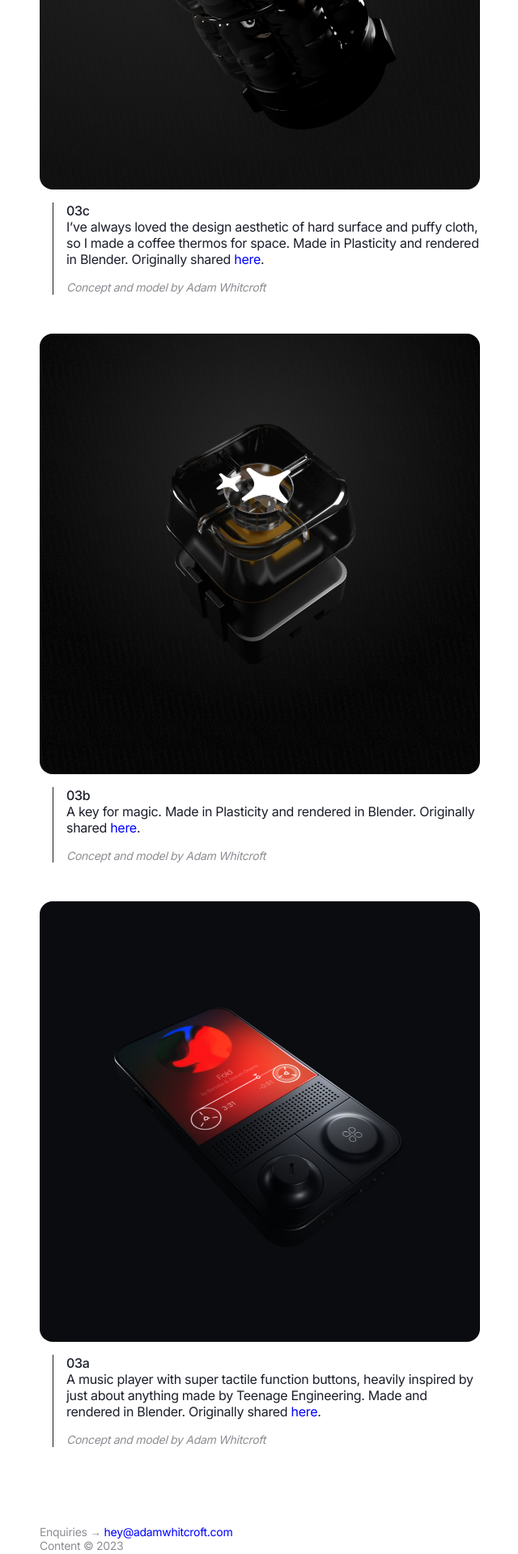
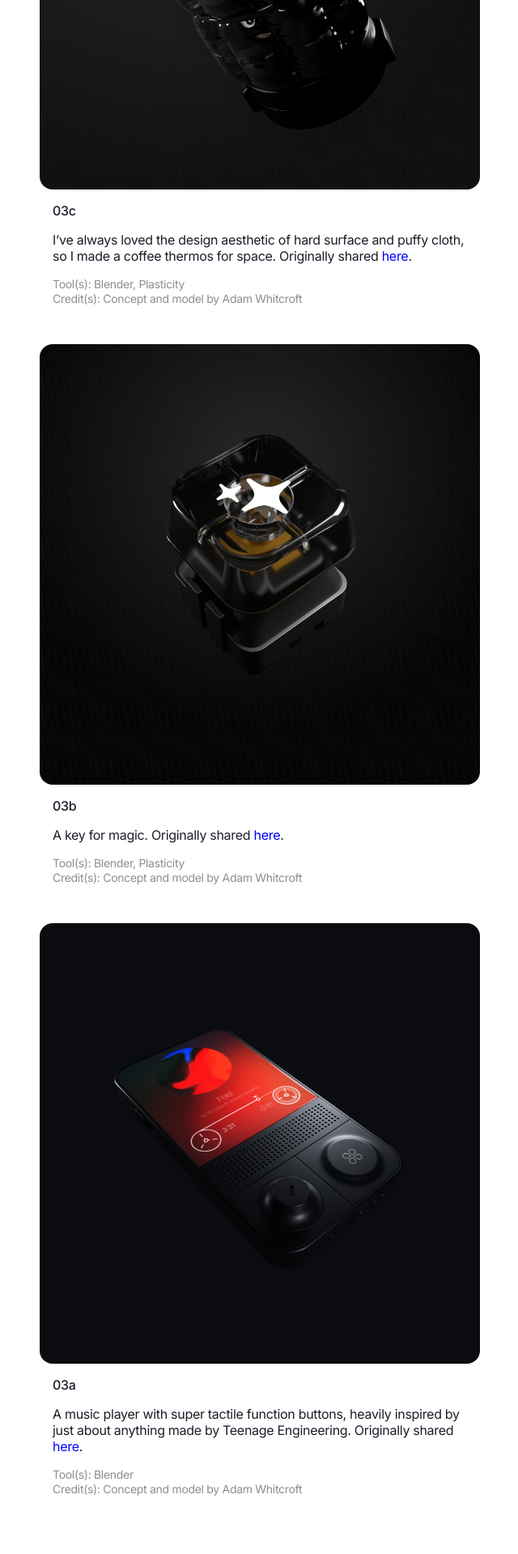
Before and after one commit to AdamWhitcroft/adamwhitcroft.github.io, a Jekyll site: the page built from index.md, in a window 1280 px wide. Shown: the part 1203-3122 px from the top of the page at 81% size, without its empty margins (319-959 px from the left). Built offline with Jekyll 4.4.1, drawn with Linux system fonts in a browser that asks for light colours.

Commit message:
tweaked feed

```diff
--- a/_data/feed.yml
+++ b/_data/feed.yml
@@ -1,11 +1,22 @@
 - title: 03c
-  description: I've always loved the design aesthetic of hard surface and puffy cloth, so I made a coffee thermos for space. Made in Plasticity and rendered in Blender. Originally shared [here](https://twitter.com/AdamWhitcroft/status/1664303940270424065?s=20).
+  description: I've always loved the design aesthetic of hard surface and puffy cloth, so I made a coffee thermos for space. Originally shared [here](https://twitter.com/AdamWhitcroft/status/1664303940270424065?s=20).
+  tools:
+  - Blender
+  - Plasticity
+  credit: Concept and model by Adam Whitcroft
   imgPath: thermos.jpg
 
 - title: 03b
-  description: A key for magic. Made in Plasticity and rendered in Blender. Originally shared [here](https://twitter.com/AdamWhitcroft/status/1662126601201680384?s=20).
+  description: A key for magic. Originally shared [here](https://twitter.com/AdamWhitcroft/status/1662126601201680384?s=20).
+  tools:
+  - Blender
+  - Plasticity
+  credit: Concept and model by Adam Whitcroft
   imgPath: magickey.jpg
 
 - title: 03a
-  description: A music player with super tactile function buttons, heavily inspired by just about anything made by Teenage Engineering. Made and rendered in Blender. Originally shared [here](https://twitter.com/AdamWhitcroft/status/1647345316914675712?s=20).
+  description: A music player with super tactile function buttons, heavily inspired by just about anything made by Teenage Engineering. Originally shared [here](https://twitter.com/AdamWhitcroft/status/1647345316914675712?s=20).
+  tools:
+  - Blender
+  credit: Concept and model by Adam Whitcroft
   imgPath: player.jpg
--- a/_includes/feed.html
+++ b/_includes/feed.html
@@ -7,7 +7,17 @@
         <div class="meta">
             <h4>{{ post.title }}</h4>
             {{ post.description | markdownify }}
-            <p class="credit"><i>Concept and model by Adam Whitcroft</i></p>
+            {% if post.tools %}
+            <p class="tools">Tool(s):
+                {% for tool in post.tools %}
+                {% if forloop.last %}
+                {{ tool }}
+                {% else %}
+                {{ tool }},
+                {% endif %}
+                {% endfor %}</p>
+            {% endif %}
+            <p class="credit">Credit(s): {{ post.credit }}</p>
         </div>
     </article>
     {% endfor %}
--- a/_sass/_feed.scss
+++ b/_sass/_feed.scss
@@ -16,21 +16,21 @@
 
     .meta {
         margin: $measure / 3 0;
-        border-left: 1px solid $color;
-        margin-left: $measure / 3;
         padding-left: $measure / 3;
+        padding-right: $measure / 3;
+
+        @media screen and (max-width: $breakpoint-small) {
+            padding: 0;
+          }
     }
 
     h4 {
         margin: 0;
     }
 
-    p {
-        margin-top: 0;
-    }
-
-    .credit {
+    .credit, .tools {
         font-size: 0.875em;
         @extend .subdued;
+        margin: 0;
     }
 }
```
